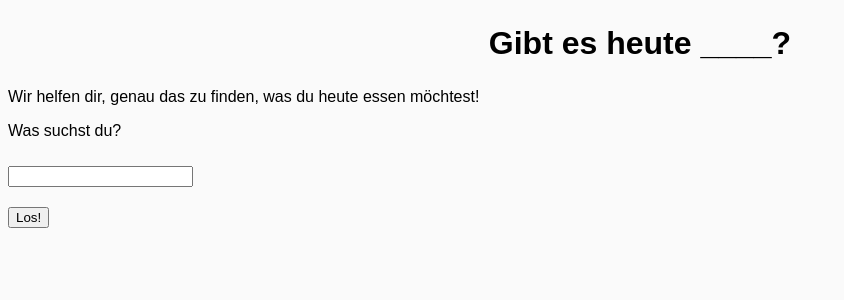
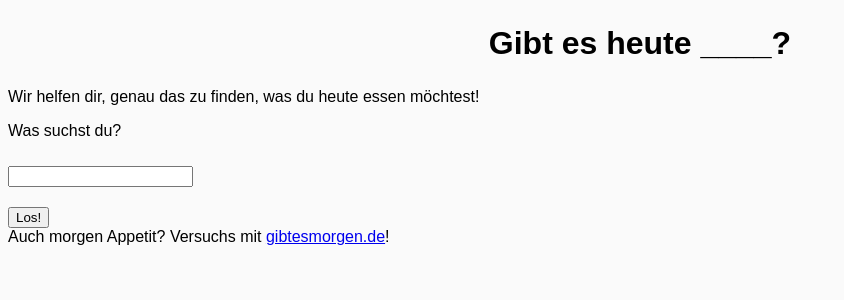
Before and after one commit to OParczyk/gibtesheute, a Flask app: page / in a window 1280 px wide. Shown: the top 300 px of the page, without its empty margins (0-844 px from the left). Run offline with Flask 2, Linux system fonts and the light colour scheme.

Commit message:
Add link to gibtesmorgen

```diff
--- a/gibtesheute/templates/home.html
+++ b/gibtesheute/templates/home.html
@@ -22,4 +22,6 @@
         {{ form.submit() }}
     </div>
 </form>
+
+Auch morgen Appetit? Versuchs mit <a href="https://gibtesmorgen.de">gibtesmorgen.de</a>!<br>
 {% endblock %}
```
